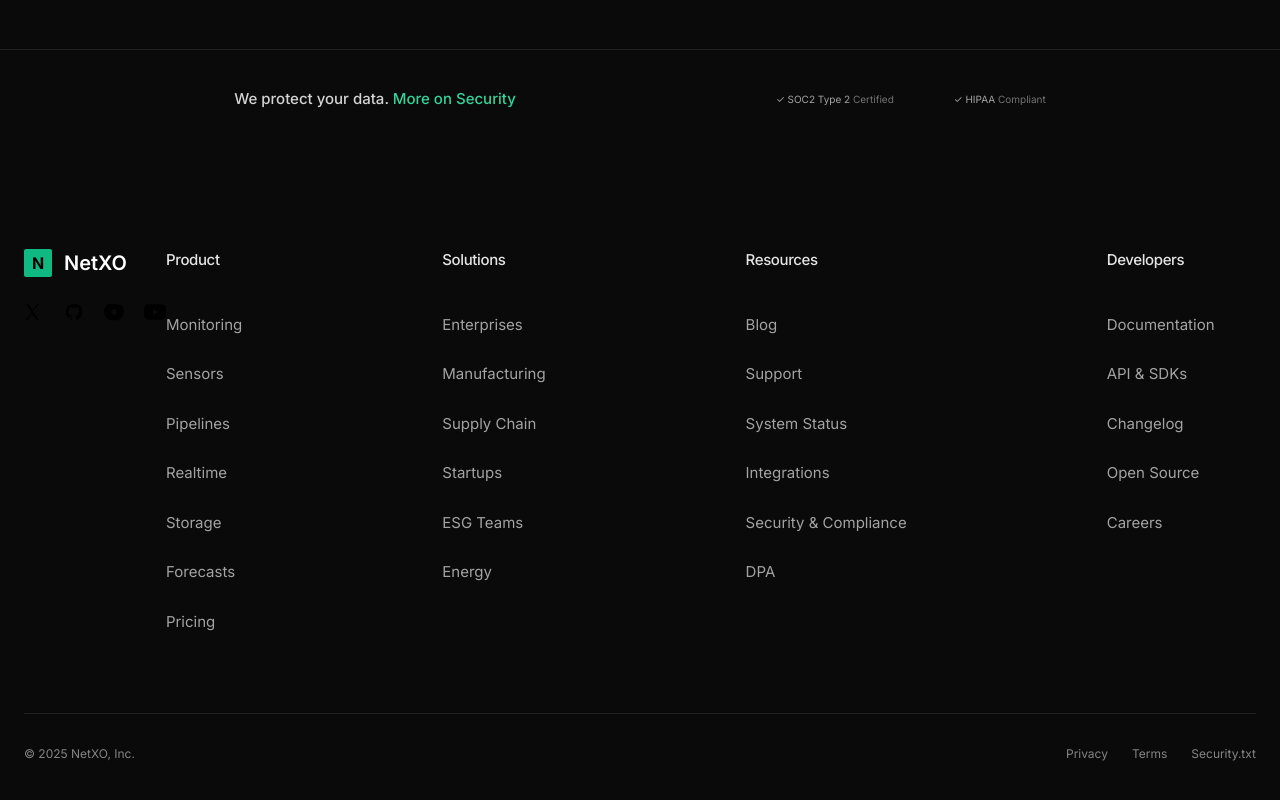
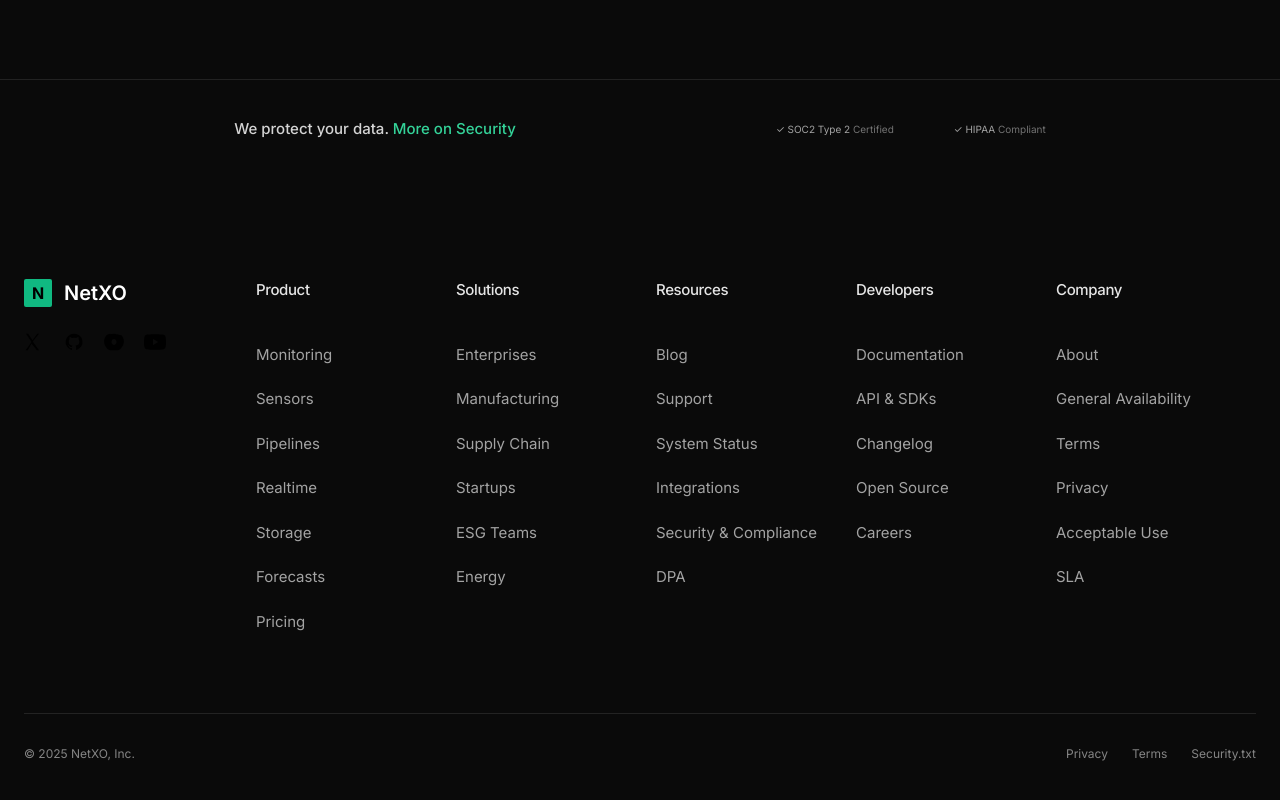
Before and after one commit to withNoclout/nextxo-v2, a React (Vite) app: page /monitoring in a window 1280 px wide. Shown: the part 6674-7474 px from the top of the page. Built offline with nearby package versions, Linux system fonts and the light colour scheme; the HTML template or start-up script is replaced by a standard one; a web font is replaced by a local one.

Commit message:
Footer: switch to fixed 200px menu panels (no gaps) with 40/20px internal spacing

```diff
--- a/src/ui/Footer.tsx
+++ b/src/ui/Footer.tsx
@@ -1,10 +1,4 @@
-const menus = [
-  { title: 'Product', items: ['Monitoring','Sensors','Pipelines','Realtime','Storage','Forecasts','Pricing'] },
-  { title: 'Solutions', items: ['Enterprises','Manufacturing','Supply Chain','Startups','ESG Teams','Energy'] },
-  { title: 'Resources', items: ['Blog','Support','System Status','Integrations','Security & Compliance','DPA'] },
-  { title: 'Developers', items: ['Documentation','API & SDKs','Changelog','Open Source','Careers'] },
-  { title: 'Company', items: ['About','General Availability','Terms','Privacy','Acceptable Use','SLA'] },
-];
+import { FooterMenus, menus } from './FooterMenus';
 
 export function Footer() {
 
@@ -22,19 +16,8 @@
           </div>
         </div>
 
-        {/* Menus */}
-        <div className="hidden lg:grid grid-flow-col auto-cols-max gap-x-[200px]">
-          {menus.map(m => (
-            <nav key={m.title} className="text-left">
-              <h4 className="text-[15px] font-medium text-neutral-200 tracking-tight">{m.title}</h4>
-              <ul className="mt-[40px] space-y-[25px]">
-                {m.items.map(item => (
-                  <li key={item}><a href="#" className="text-[15px] font-normal text-neutral-400 hover:text-neutral-200 transition-colors">{item}</a></li>
-                ))}
-              </ul>
-            </nav>
-          ))}
-        </div>
+  {/* Menus (fixed 200px panels) */}
+  <FooterMenus />
       </div>
 
       {/* Mobile / tablet stacked menus */}
@@ -42,9 +25,9 @@
         {menus.map(m => (
           <div key={m.title}>
             <h4 className="text-[15px] font-medium text-neutral-200 tracking-tight">{m.title}</h4>
-            <ul className="mt-6 space-y-4">
+            <ul className="mt-10 space-y-5">{/* preserve 40px + 20px on mobile */}
               {m.items.map(item => (
-                <li key={item}><a href="#" className="text-[14px] font-normal text-neutral-400 hover:text-neutral-200 transition-colors">{item}</a></li>
+                <li key={item}><a href="#" className="text-[15px] font-normal text-neutral-400 hover:text-neutral-200 transition-colors">{item}</a></li>
               ))}
             </ul>
           </div>
--- /dev/null
+++ b/src/ui/FooterMenus.tsx
@@ -0,0 +1,35 @@
+const menus = [
+  { title: 'Product', items: ['Monitoring', 'Sensors', 'Pipelines', 'Realtime', 'Storage', 'Forecasts', 'Pricing'] },
+  { title: 'Solutions', items: ['Enterprises', 'Manufacturing', 'Supply Chain', 'Startups', 'ESG Teams', 'Energy'] },
+  { title: 'Resources', items: ['Blog', 'Support', 'System Status', 'Integrations', 'Security & Compliance', 'DPA'] },
+  { title: 'Developers', items: ['Documentation', 'API & SDKs', 'Changelog', 'Open Source', 'Careers'] },
+  { title: 'Company', items: ['About', 'General Availability', 'Terms', 'Privacy', 'Acceptable Use', 'SLA'] },
+];
+
+export { menus };
+
+export function FooterMenus() {
+  return (
+    <div
+      className="
+        hidden lg:grid
+        grid-flow-col
+        auto-cols-[200px]
+        gap-x-0
+      "
+    >
+      {menus.map(({ title, items }) => (
+        <nav key={title} className="w-[200px] text-left">
+          <h4 className="text-[15px] font-medium text-neutral-200 tracking-tight">{title}</h4>
+          <ul className="mt-10 space-y-5">
+            {items.map(label => (
+              <li key={label}>
+                <a href="#" className="text-[15px] font-normal text-neutral-400 hover:text-neutral-200 transition-colors">{label}</a>
+              </li>
+            ))}
+          </ul>
+        </nav>
+      ))}
+    </div>
+  );
+}
```
